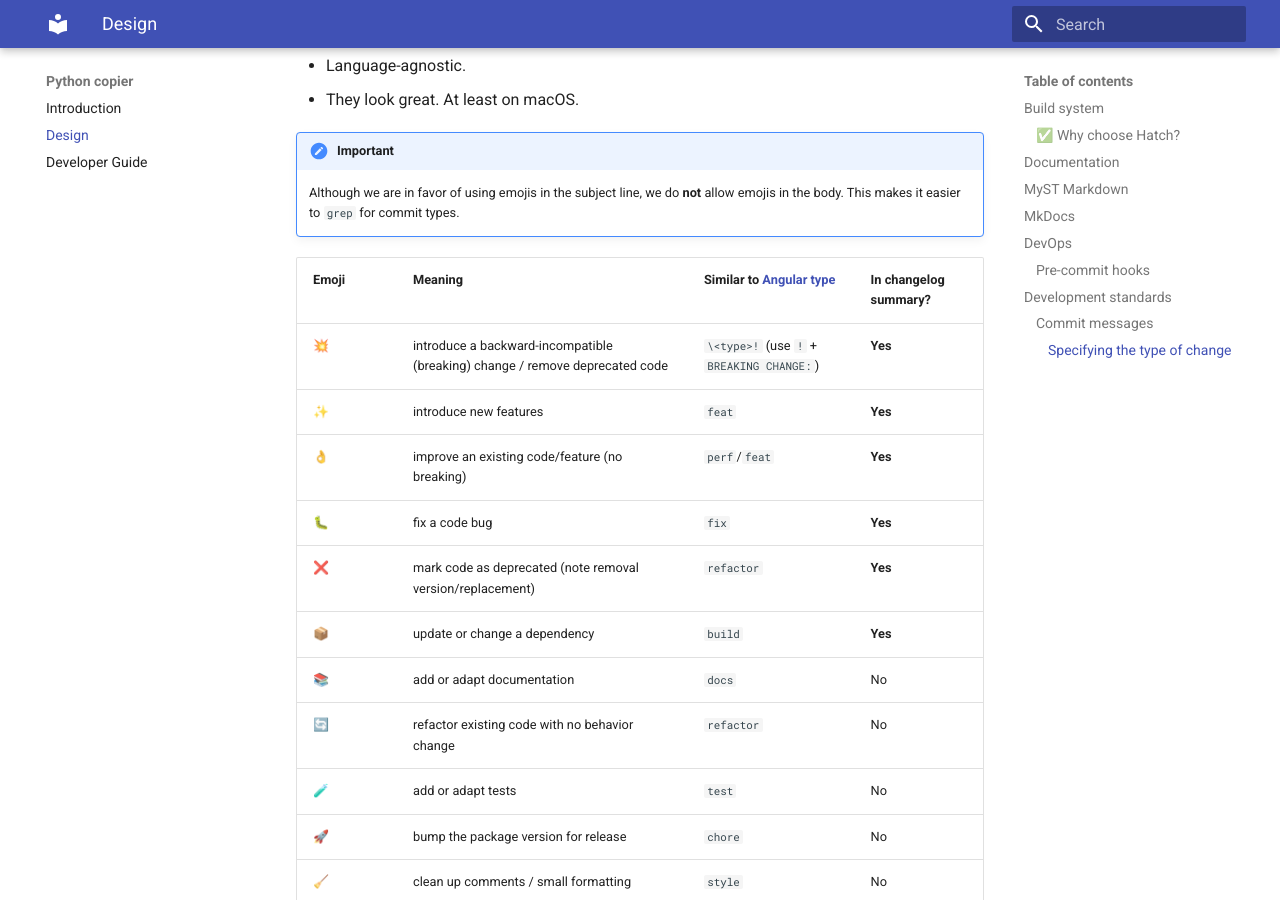
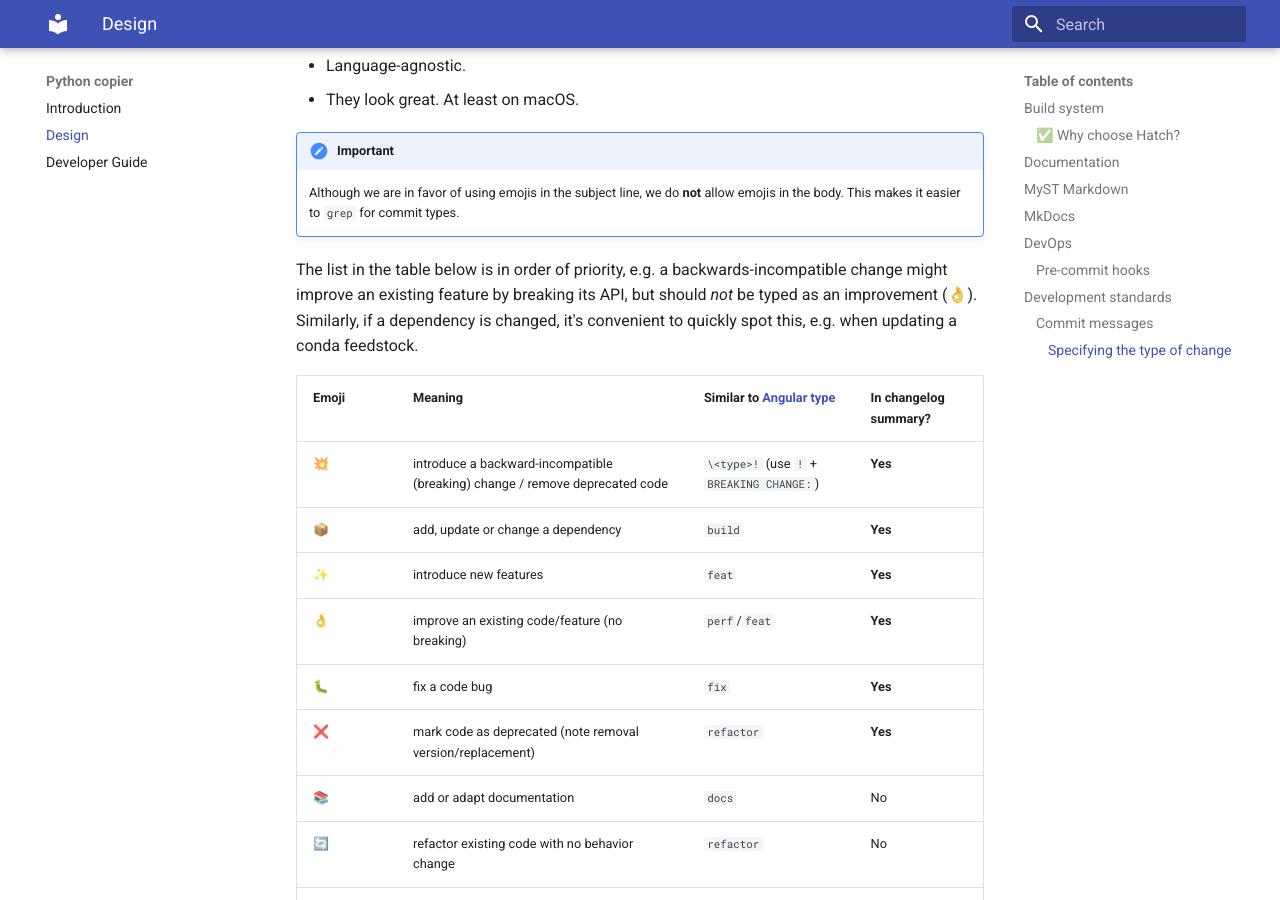
Before and after one commit to mbercx/python-copier, an MkDocs documentation site: the page built from docs/design.md, in a window 1280 px wide and 900 px high, scrolled down 3488 px. Built offline with MkDocs 1.6.1 and Material for MkDocs 9.7.7, drawn with Linux system fonts in a browser that asks for light colours.

Commit message:
📚 Design: explain priorities and bump dependency one
Sometimes there might be multiple types to choose from. At the moment I'm not sure if
it's best to stick with one type specifier or specify multiple (e.g. new feature that
needs a dependency). I want to be able to identify commits that change dependencies
easily, but splitting them up makes the commit confusing, and using only the dependency
type is a bit strange for a commit that adds a new feature.

```diff
--- a/docs/design.md
+++ b/docs/design.md
@@ -144,14 +144,17 @@
     Although we are in favor of using emojis in the subject line, we do **not** allow emojis in the body.
     This makes it easier to `grep` for commit types.
 
+The list in the table below is in order of priority, e.g. a backwards-incompatible change might improve an existing feature by breaking its API, but should _not_ be typed as an improvement (👌).
+Similarly, if a dependency is changed, it's convenient to quickly spot this, e.g. when updating a conda feedstock.
+
 | Emoji | Meaning                                                          | Similar to [Angular type](https://github.com/angular/angular/blob/22b96b9/CONTRIBUTING.md#-commit-message-guidelines) | In changelog summary?  |
 | ----- | ---------------------------------------------------------------- | ----------------------------------------- | ------------------------- |
 | 💥    | introduce a backward-incompatible (breaking) change / remove deprecated code | `\<type>!` (use `!` + `BREAKING CHANGE:`) | **Yes**                   |
+| 📦    | add, update or change a dependency                                    | `build`                                   | **Yes**                   |
 | ✨    | introduce new features                                           | `feat`                                    | **Yes**                   |
 | 👌    | improve an existing code/feature (no breaking)                   | `perf`/`feat`                             | **Yes**                   |
 | 🐛    | fix a code bug                                                   | `fix`                                     | **Yes**                   |
 | ❌    | mark code as deprecated (note removal version/replacement)       | `refactor`                                | **Yes**                   |
-| 📦    | update or change a dependency                                    | `build`                                   | **Yes**                   |
 | 📚    | add or adapt documentation                                       | `docs`                                    | No                        |
 | 🔄    | refactor existing code with no behavior change                   | `refactor`                                | No                        |
 | 🧪    | add or adapt tests                                               | `test`                                    | No                        |
```
